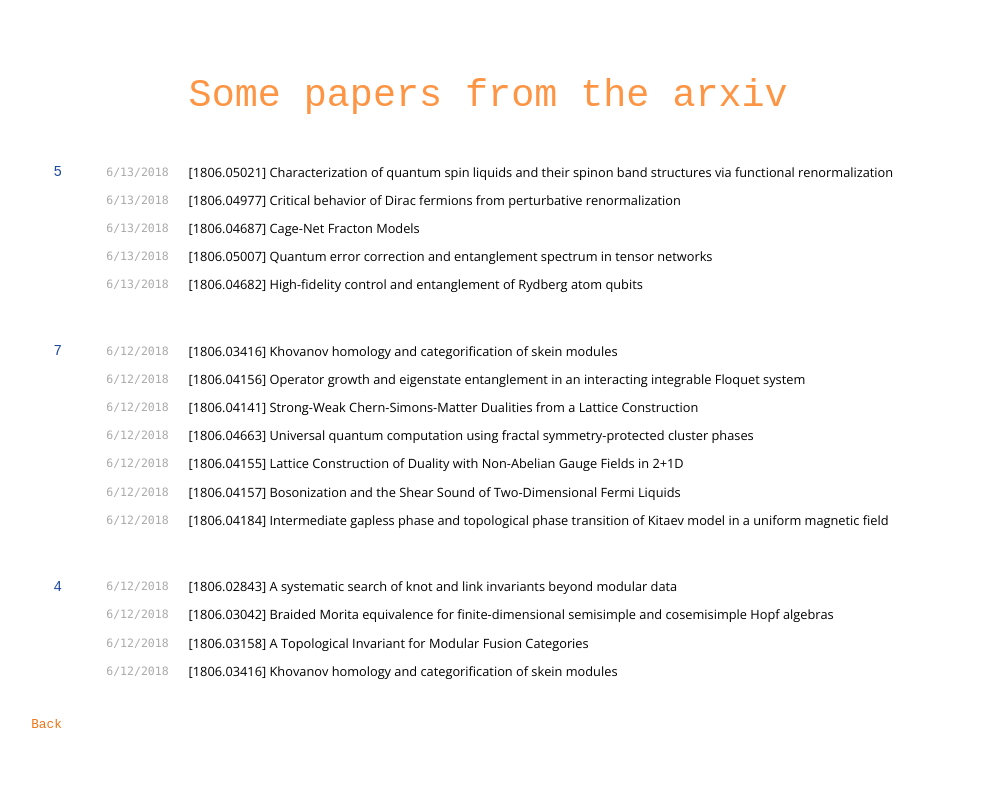
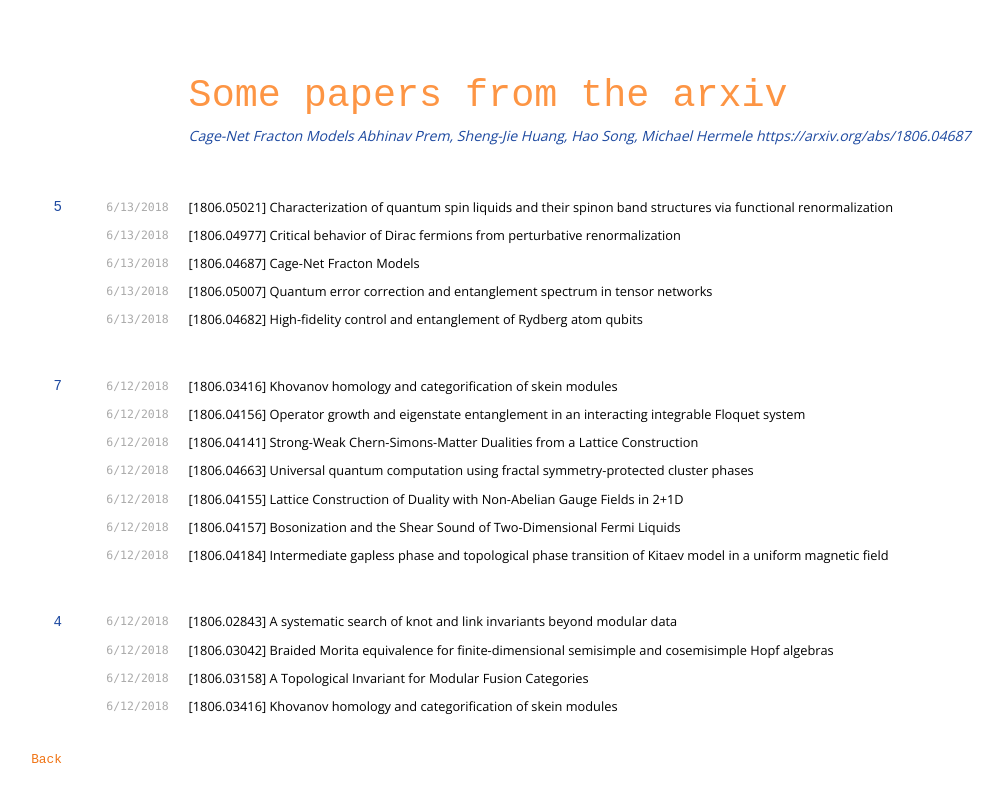
Before and after one commit to davidaasen/davidaasen.github.io, a Jekyll site: the page built from refsprime.md, in a window 1280 px wide. Shown: the top 802 px of the page, without its empty margins (141-1144 px from the left). Built offline with Jekyll 4.4.1, drawn with Linux system fonts in a browser that asks for light colours; nearby versions of some CDN libraries.

Commit message:
Update refsprime.md

```diff
--- a/refsprime.md
+++ b/refsprime.md
@@ -4,6 +4,10 @@ title: some referencess
 ---
 
 # Some papers from the arxiv
+
+Cage-Net Fracton Models
+Abhinav Prem, Sheng-Jie Huang, Hao Song, Michael Hermele
+https://arxiv.org/abs/1806.04687
 
 ## 5
 `6/13/2018`
```
